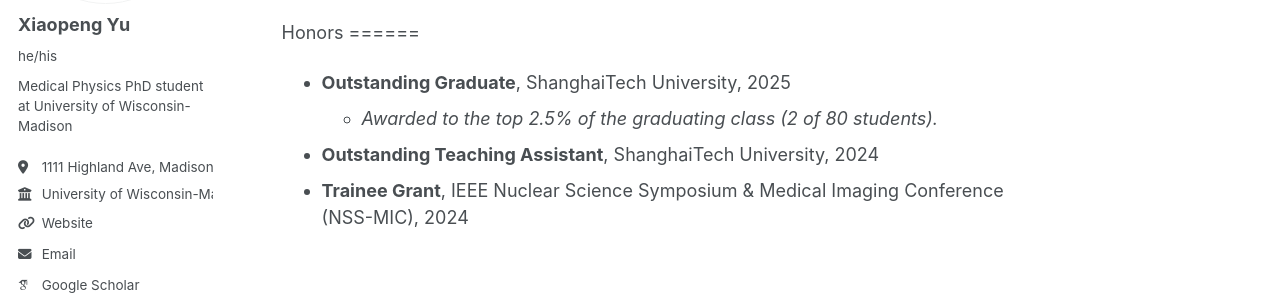
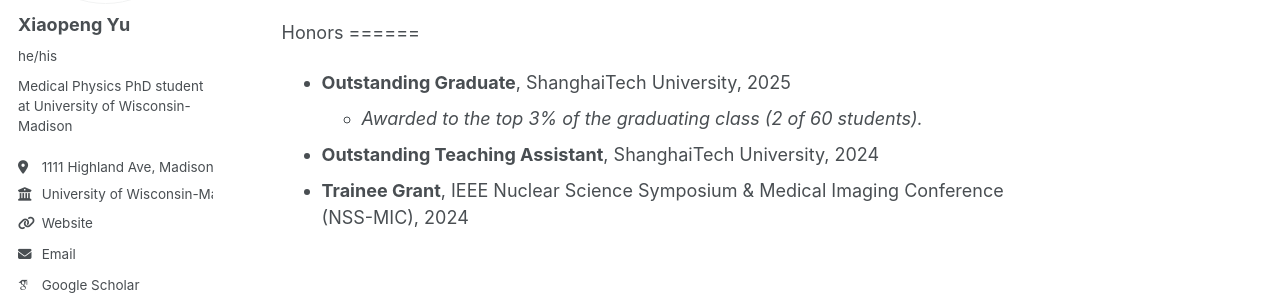
Before and after one commit to xp1999/xp1999.github.io, a Jekyll site: the page built from _pages/about.md, in a window 1280 px wide and 900 px high, scrolled down 883 px. Shown: the part 270-570 px from the top of the window. Built offline with Jekyll 4.4.1, drawn with Linux system fonts in a browser that asks for light colours; some web fonts are replaced; a script that is not in the unit is left out.

Commit message:
Update about.md

```diff
--- a/_pages/about.md
+++ b/_pages/about.md
@@ -40,6 +40,6 @@ Honors
 Honors
 ======
 - **Outstanding Graduate**, ShanghaiTech University, 2025
-  - *Awarded to the top 2.5% of the graduating class (2 of 80 students).*
+  - *Awarded to the top 3% of the graduating class (2 of 60 students).*
 - **Outstanding Teaching Assistant**, ShanghaiTech University, 2024
 - **Trainee Grant**, IEEE Nuclear Science Symposium & Medical Imaging Conference (NSS-MIC), 2024
```
